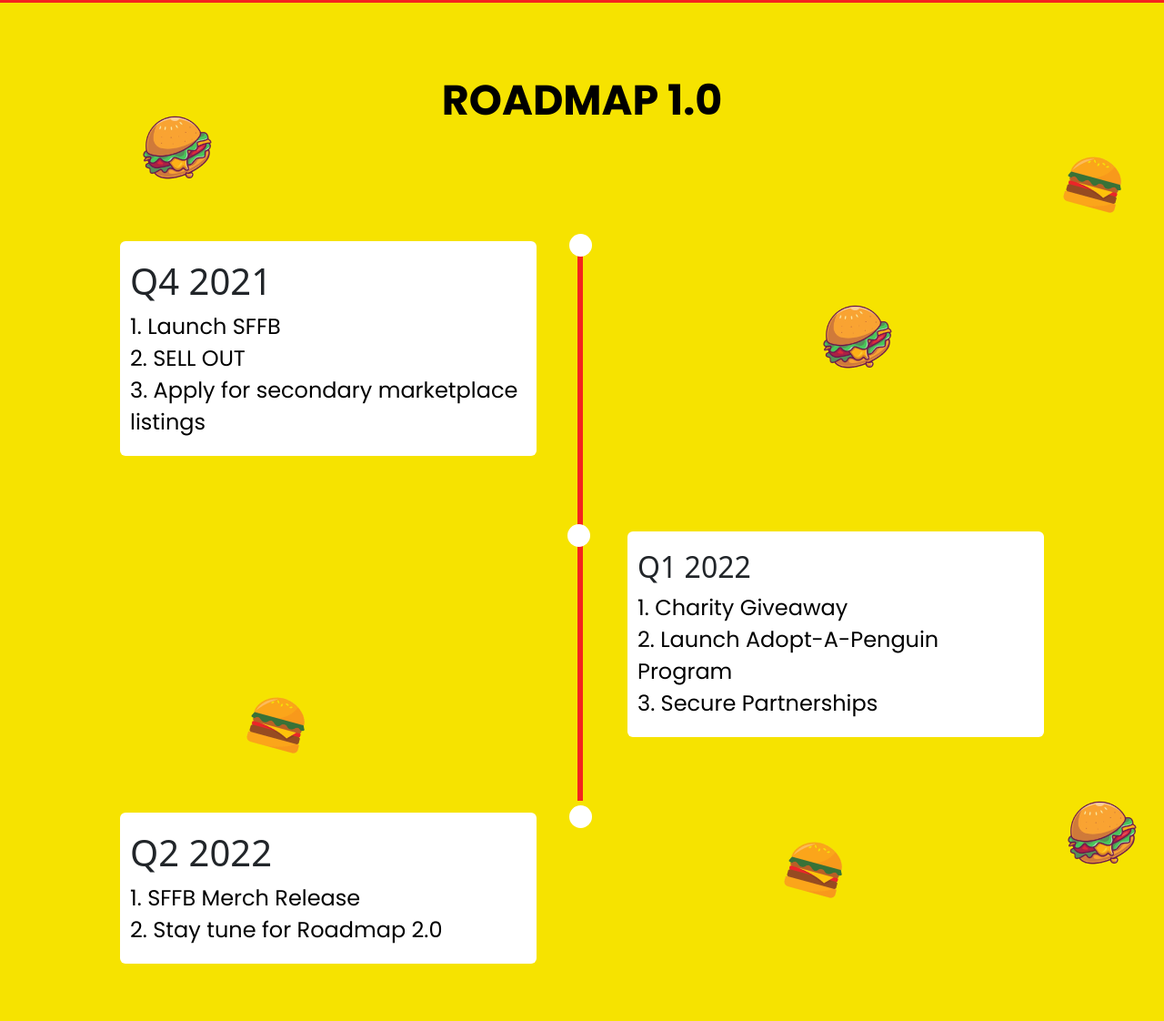
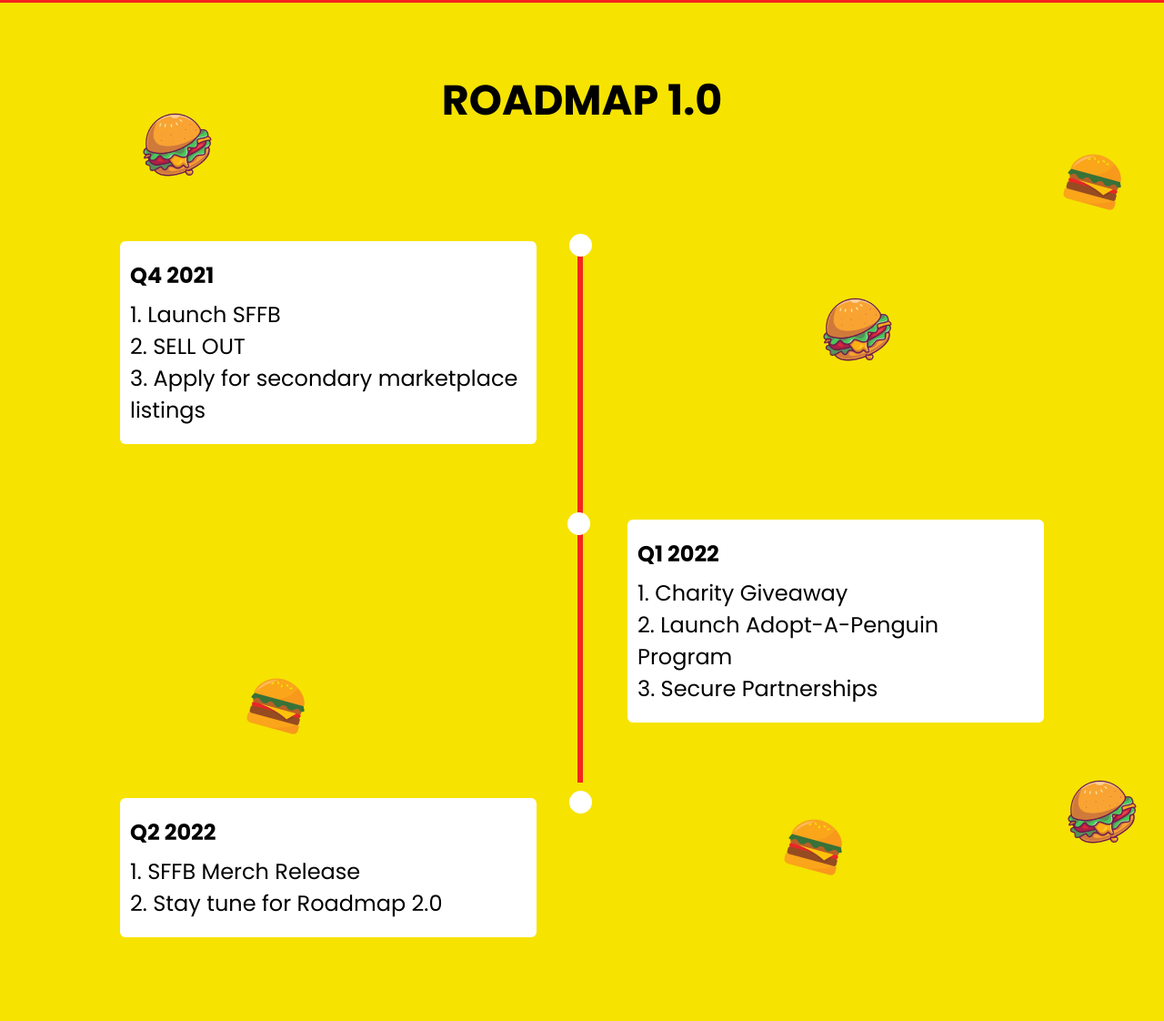
Before and after one commit to Pankajsiwach123321/salanaffbusiness, a plain HTML site: page index.html in a window 1280 px wide. Shown: the part 2674-3796 px from the top of the page at 91% size. Drawn offline with nearby package versions, Linux system fonts and the light colour scheme.

Commit message:
changes in html or css

```diff
--- a/assets/css/style.css
+++ b/assets/css/style.css
@@ -338,6 +338,15 @@ p {
   font-style: normal;
   font-weight: 400;
   line-height: 180%;
+}
+
+.q-4 {
+  color: #000;
+  font-family: Poppins;
+  font-size: var(--fs-xl);
+  font-style: normal;
+  font-weight: 700;
+  line-height: normal;
 }
 
 .position-a {
--- a/index.html
+++ b/index.html
@@ -37,13 +37,13 @@
         </div>
       </div>
     </nav>
-    <!-- herosectionimg -->
+    <!-- herosectionimg-section -->
     <section>
       <div class="container2">
         <img class="w-100 p-x-12" src="./assets/image/heroimg.png" alt="" />
       </div>
     </section>
-    <!-- burger-set -->
+    <!-- burger-set-section -->
     <section class="relative">
       <div class=" pt-73 d-flex r align-item-center text-align-center flex-direction">
 
@@ -71,7 +71,7 @@
       <span class=" absolute-burger-8"><img class="w-100" src="./assets/image/burger8.png" alt="burger"></span>
     </section>
   </header>
-  <!--discover-more-->
+  <!--discover-more--section-->
   <section class="bg-light-yellow">
     <div class="container ">
       <div class="row">
@@ -92,7 +92,7 @@
       </div>
     </div>
   </section>
-  <!-- col-3 12-box-->
+  <!-- col-3 12-box-section-->
   <section class="cover-cartoon">
     <div class="container m-y">
       <div class="row">
@@ -159,7 +159,7 @@
       </div>
     </div>
   </section>
-  <!-- supplies -->
+  <!-- supplies-section-->
   <section class="bg-red">
     <div class="container">
       <div class="padding-y">
@@ -186,14 +186,14 @@
       </div>
     </div>
   </section>
-  <!-- timeline -->
+  <!-- timeline-section-->
   <section class="cover-yellow relative">
     <div class="container">
       <p class="roadmap10 pt-73">ROADMAP 1.0</p>
       <div class="timeline p-y-97">
         <div class="timeline-cards left">
           <div class="content">
-            <h1>Q4 2021</h1>
+            <h1 class="q-4">Q4 2021</h1>
             <p class="sellout">1. Launch SFFB</p>
             <p class="sellout">2. SELL OUT</p>
             <p class="sellout">3. Apply for secondary marketplace listings</p>
@@ -201,7 +201,7 @@
         </div>
         <div class="timeline-cards right">
           <div class="content">
-            <h2>Q1 2022</h2>
+            <h2 class="q-4">Q1 2022</h2>
             <p class="sellout">1. Charity Giveaway</p>
             <p class="sellout">2. Launch Adopt-A-Penguin Program</p>
             <p class="sellout">3. Secure Partnerships</p>
@@ -209,7 +209,7 @@
         </div>
         <div class="timeline-cards left">
           <div class="content">
-            <h1>Q2 2022</h1>
+            <h3 class="q-4">Q2 2022</h3>
             <p class="sellout">1. SFFB Merch Release</p>
             <p class="sellout">2. Stay tune for Roadmap 2.0</p>
           </div>
@@ -241,7 +241,7 @@
       </span>
     </div>
   </section>
-  <!-- team -->
+  <!-- team-section-->
   <section class="bg-light-yellow">
     <div class="container py-32">
       <p class="team text-align-center">Team</p>
@@ -277,12 +277,14 @@
       </div>
     </div>
   </section>
-  <!-- accordion -->
-  <section class="cover-yellow">
+  <!-- footer -->
+  <footer class="cover-yellow">
     <div class="mycontainer">
+      <!-- footerstarting -->
       <div class="text-align-center">
         <p class="faQ py-58">FAQ</p>
       </div>
+      <!-- accordion -->
       <div class="accordion accordion-flush" id="accordionFlushExample">
         <div class="accordion-item">
           <h4 class="accordion-header" id="flush-headingOne">
@@ -346,12 +348,12 @@
           </div>
         </div>
         <div class="accordion-item">
-          <h7 class="accordion-header " id="flush-headingThree">
+          <h8 class="accordion-header " id="flush-headingThree">
             <button class="accordion-button collapsed eget bg-light-yellow" type="button" data-bs-toggle="collapse"
               data-bs-target="#flush-collapsefive" aria-expanded="false" aria-controls="flush-collapsefive">
               Amet vel eget nisi, sed ut massa turpis sodales nunc.
             </button>
-          </h7>
+          </h8>
           <div id="flush-collapsefive" class="accordion-collapse collapse" aria-labelledby="flush-headingfive"
             data-bs-parent="#accordionFlushExample">
             <div class="accordion-body enim bg-light-yellow">Enim scelerisque quisque egestas velit, eget tempus, arcu
@@ -360,6 +362,7 @@
               lectus nulla tincidunt egestas.</div>
           </div>
         </div>
+        <!-- footerending -->
         <div>
           <span class=" d-flex justify-content-center w-max-524 mx-auto">
             <img class="w-100" src="./assets/image/lastheading.png" alt="lastheading">
@@ -371,7 +374,8 @@
           <p class="copyright d-flex justify-content-center py-5 ">@Copyright 2021</p>
         </div>
       </div>
-  </section>
+    </div>
+  </footer>
   <script src="https://cdn.jsdelivr.net/npm/bootstrap@5.3.0/dist/js/bootstrap.bundle.min.js"
     integrity="sha384-geWF76RCwLtnZ8qwWowPQNguL3RmwHVBC9FhGdlKrxdiJJigb/j/68SIy3Te4Bkz"
     crossorigin="anonymous"></script>
```
